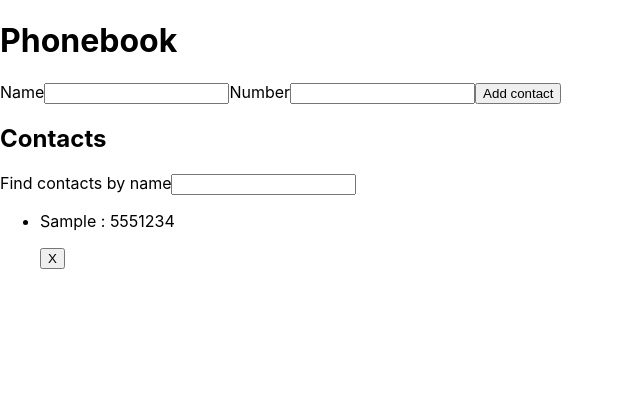
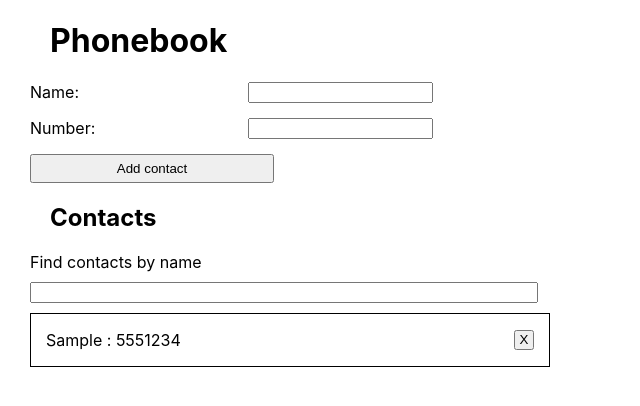
Before and after one commit to Tetiana-V-Kovalenko/goit-react-hw-02-phonebook, a React (Create React App) app: page / in a window 1280 px wide. Both pictures are taken after typing "Sample", "5551234" into the empty fields and a click on the button "Add contact". Shown: the top 406 px of the page, without its empty margins (0-640 px from the left). Built offline with nearby package versions, Linux system fonts and the light colour scheme.

Commit message:
add styles

```diff
--- a/src/components/App.jsx
+++ b/src/components/App.jsx
@@ -46,9 +46,9 @@ export class App extends React.Component {
 
     return (
       <div>
-        <h1>Phonebook</h1>
+        <h1 style={{ marginLeft: '50px' }}>Phonebook</h1>
         <FormPhonebook onFormSubmit={this.onFormSubmit} />
-        <h2>Contacts</h2>
+        <h2 style={{ marginLeft: '50px' }}>Contacts</h2>
         <Filter query={filter} func={this.filterContacts} />
         {filter !== '' ? (
           <Contacts contacts={filterArr} onDeleteContact={this.deleteContact} />
--- a/src/components/Contacts/Contacts.jsx
+++ b/src/components/Contacts/Contacts.jsx
@@ -1,16 +1,20 @@
-// import css from './Contacts.module.css';
+import css from './Contacts.module.css';
 
 const Contacts = ({ contacts, onDeleteContact }) => {
   return (
-    <ul>
+    <ul className={css.contactList}>
       {contacts.length > 0 ? (
         contacts.map(({ name, id, number }) => {
           return (
-            <li key={id}>
+            <li key={id} className={css.contactItem}>
               <p>
                 {name} : {number}
               </p>
-              <button type="button" onClick={() => onDeleteContact(id)}>
+              <button
+                className={css.btnDelete}
+                type="button"
+                onClick={() => onDeleteContact(id)}
+              >
                 X
               </button>
             </li>
--- a/src/components/Contacts/Contacts.module.css
+++ b/src/components/Contacts/Contacts.module.css
@@ -0,0 +1,28 @@
+.contactList{
+    list-style: none;
+    padding: 0;
+    margin: 0 30px
+}
+.contactItem{
+    padding: 0 15px;
+    display: flex;
+    justify-content: space-between;
+    align-items: center;
+    border: 1px solid rgb(0, 0, 0);
+    width: 40%;
+
+}
+.btnDelete{
+    padding: 0;
+    width:20px;
+    height: 20px;
+}
+.labelFilter{
+    margin-left: 30px;
+    display: flex;
+    flex-direction: column;
+}
+.inputFilter{
+    margin: 10px 0;
+width: 40%;
+}
--- a/src/components/Contacts/Filter.jsx
+++ b/src/components/Contacts/Filter.jsx
@@ -1,8 +1,15 @@
+import css from './Contacts.module.css';
 const Filter = ({ query, func }) => {
   return (
-    <label>
+    <label className={css.labelFilter}>
       Find contacts by name
-      <input type="text" name="filter" value={query} onChange={func} />
+      <input
+        className={css.inputFilter}
+        type="text"
+        name="filter"
+        value={query}
+        onChange={func}
+      />
     </label>
   );
 };
--- a/src/components/FormPhonebook/FormPhonebook.jsx
+++ b/src/components/FormPhonebook/FormPhonebook.jsx
@@ -1,6 +1,6 @@
 import React from 'react';
 
-// import css from './FormPhonebook.module.css';
+import css from './FormPhonebook.module.css';
 
 class FormPhonebook extends React.Component {
   static defaultProps = {
@@ -25,9 +25,9 @@ class FormPhonebook extends React.Component {
 
   render() {
     return (
-      <form onSubmit={this.addContact}>
-        <label>
-          Name
+      <form onSubmit={this.addContact} className={css.form}>
+        <label className={css.inputPhonebook}>
+          Name:
           <input
             onChange={this.saveData}
             value={this.state.name}
@@ -38,8 +38,8 @@ class FormPhonebook extends React.Component {
             required
           />
         </label>
-        <label>
-          Number
+        <label className={css.inputPhonebook}>
+          Number:
           <input
             onChange={this.saveData}
             value={this.state.number}
@@ -50,7 +50,9 @@ class FormPhonebook extends React.Component {
             required
           />
         </label>
-        <button type="submit">Add contact</button>
+        <button className={css.btnAddContact} type="submit">
+          Add contact
+        </button>
       </form>
     );
   }
--- a/src/components/FormPhonebook/FormPhonebook.module.css
+++ b/src/components/FormPhonebook/FormPhonebook.module.css
@@ -0,0 +1,17 @@
+.form {
+    margin: 0 30px;
+    display: flex;
+    flex-direction: column;
+    gap: 15px;
+
+
+}
+.inputPhonebook{
+display: flex;
+width:33%;
+justify-content: space-between;
+}
+.btnAddContact{
+    padding: 5px;
+width: 20%;
+}
```
